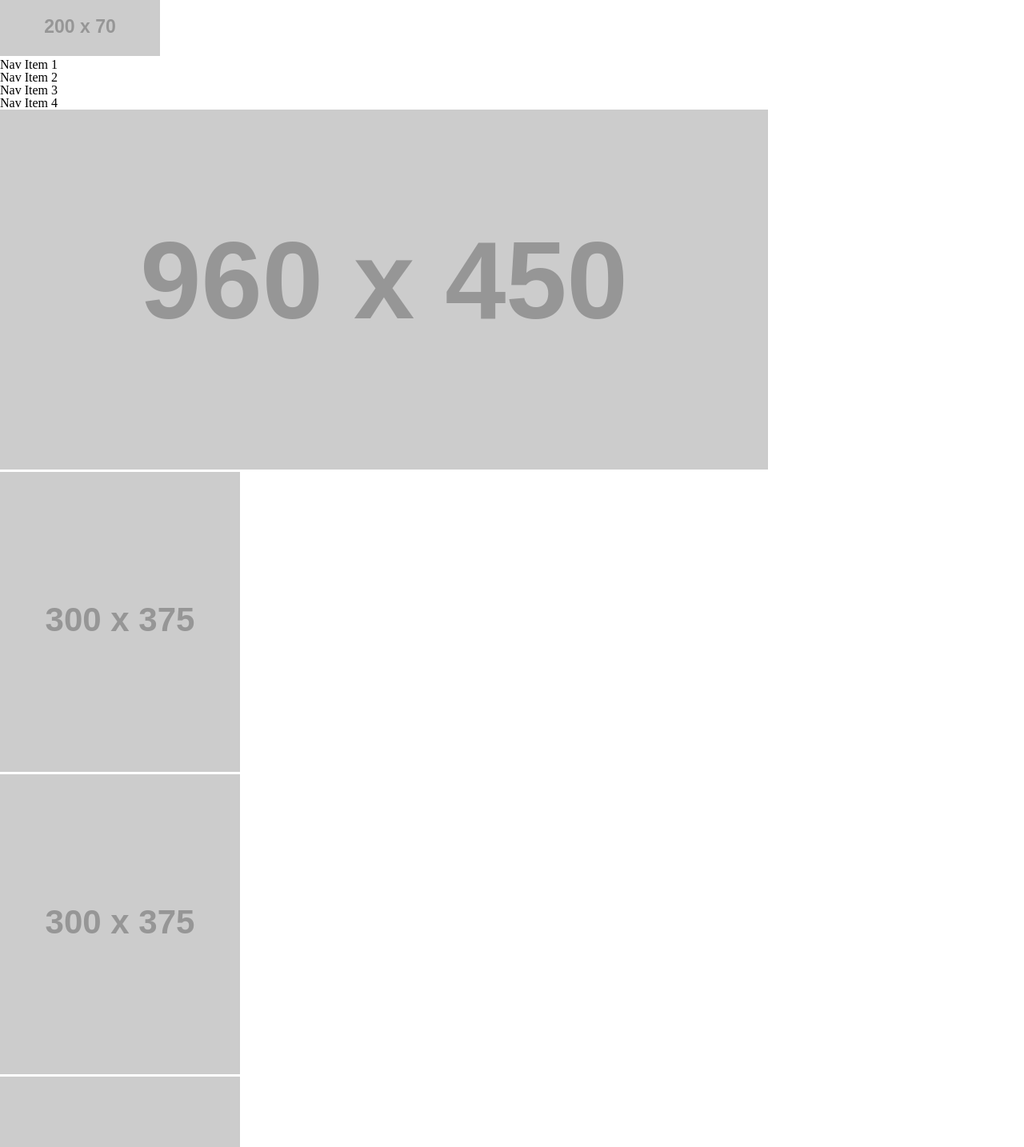
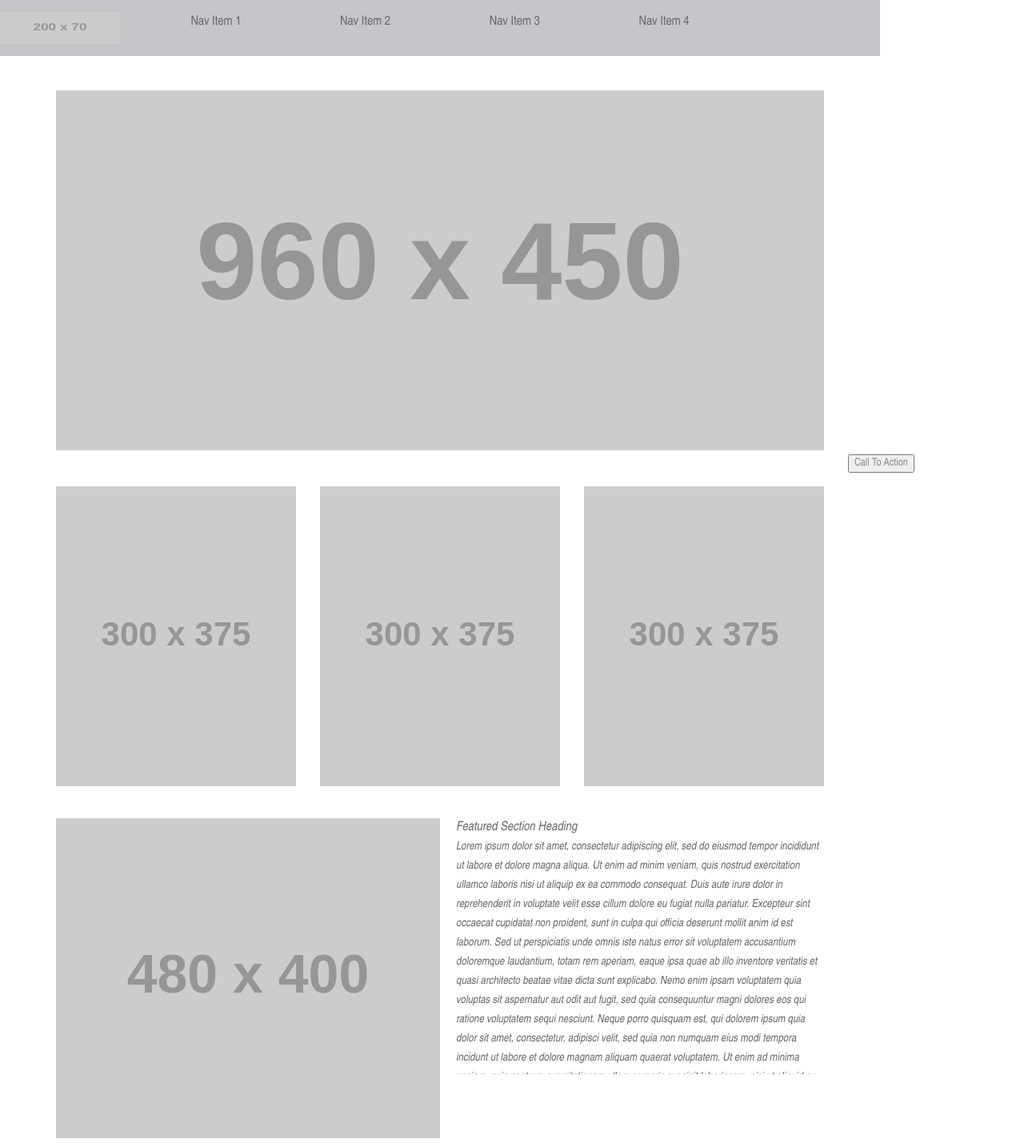
Before and after one commit to annieqton/wirefame_exercise, a plain HTML site: page index.html in a window 1280 px wide. Shown: the top 1434 px of the page at 80% size. Drawn offline with Linux system fonts and the light colour scheme; placeholder pictures from the web are drawn by us.

Commit message:
finished wireframe build out

```diff
--- a/index.html
+++ b/index.html
@@ -8,7 +8,7 @@
     <link rel="stylesheet" href="reset.css">
     <link rel="stylesheet" href="style.css">
 
-    <nav>
+    <nav class="inner">
 
       <img src="http://placehold.it/200x70">
 
@@ -26,17 +26,18 @@
   <main>
     <img src="http://placehold.it/960x450">
 
-    <ul>
+    <ul class="always_three">
       <li><img src="http://placehold.it/300x375"></li>
       <li><img src="http://placehold.it/300x375"></li>
       <li><img src="http://placehold.it/300x375"></li>
     </ul>
 
-    <section>
+    <section class="featured_section">
       <img src="http://placehold.it/480x400">
-      <article>
+
+      <article class="right">
         <h2>Featured Section Heading</h2>
-        <p>Lorem ipsum dolor sit amet, consectetur adipiscing elit, sed do eiusmod tempor incididunt ut labore et dolore magna aliqua. Ut enim ad minim veniam, quis nostrud exercitation ullamco laboris nisi ut aliquip ex ea commodo consequat. Duis aute irure dolor in reprehenderit in voluptate velit esse cillum dolore eu fugiat nulla pariatur. Excepteur sint occaecat cupidatat non proident, sunt in culpa qui officia deserunt mollit anim id est laborum.</p>
+        <p>Lorem ipsum dolor sit amet, consectetur adipiscing elit, sed do eiusmod tempor incididunt ut labore et dolore magna aliqua. Ut enim ad minim veniam, quis nostrud exercitation ullamco laboris nisi ut aliquip ex ea commodo consequat. Duis aute irure dolor in reprehenderit in voluptate velit esse cillum dolore eu fugiat nulla pariatur. Excepteur sint occaecat cupidatat non proident, sunt in culpa qui officia deserunt mollit anim id est laborum. Sed ut perspiciatis unde omnis iste natus error sit voluptatem accusantium doloremque laudantium, totam rem aperiam, eaque ipsa quae ab illo inventore veritatis et quasi architecto beatae vitae dicta sunt explicabo. Nemo enim ipsam voluptatem quia voluptas sit aspernatur aut odit aut fugit, sed quia consequuntur magni dolores eos qui ratione voluptatem sequi nesciunt. Neque porro quisquam est, qui dolorem ipsum quia dolor sit amet, consectetur, adipisci velit, sed quia non numquam eius modi tempora incidunt ut labore et dolore magnam aliquam quaerat voluptatem. Ut enim ad minima veniam, quis nostrum exercitationem ullam corporis suscipit laboriosam, nisi ut aliquid ex ea commodi consequatur? Quis autem vel eum iure reprehenderit qui in ea voluptate velit esse quam nihil molestiae consequatur, vel illum qui dolorem eum fugiat quo voluptas nulla pariatur?</p>
       </article>
       <button>Call To Action</button>
     </section>
--- a/style.css
+++ b/style.css
@@ -0,0 +1,105 @@
+*{
+font-family: "Arial Narrow";
+color: #676768;
+}
+
+
+
+.inner img {
+z-index: 1;
+position: relative;
+display: inline-block;
+top: 0;
+left: 0;
+height: 40px;
+width: 150px;
+margin:15px 10px 15px 0px;
+background-color: black;
+}
+
+.inner ul {
+z-index: 0;
+width: 1100px;
+position: absolute;
+top: 0px;
+left:0px;
+display: inline-block;
+height: 70px;
+text-align: center;
+background-color: #c5c6c9;
+color: #c2c4c6;
+font-family: "Arial Narrow";
+}
+
+.inner li {
+  position: relative;
+  display: inline-block;;
+  padding: 20px 60px 20px 60px;
+}
+
+main {
+margin: 40px 70px 50px 70px;
+}
+
+.always_three img {
+  position: absolute;;
+  float:left;
+  display: inline-block;
+  margin-top: 40px;
+  margin-right: 30px;
+}
+
+.always_three img:last-child{
+  position: relative;
+  float:left;
+  display: inline-block;
+  margin-top: 40px;
+  margin-right: 30px;
+}
+
+
+.featured_section img {
+  clear:both;
+  position: relative;
+  float: left;
+  width: 480px;
+
+  margin: 40px 10px 40px 0px;
+}
+
+
+.right {
+  position: relative;
+  display: inline;
+  width: 460px;
+  float:left;
+  margin-top: 40px;
+  height: 320px;
+  overflow: auto;
+  font-size: 14px;
+  font-style: italic;
+  line-height: 24px;
+  margin-left: 10px;
+
+}
+
+h2 {
+  font-size: 16px;
+}
+
+button {
+  position: relative;
+  display: inline-block;
+  text-decoration: none;
+  color: #888;
+  position: relative;
+  display: inline-block;
+}
+
+footer {
+  clear: both;
+  height: 100px;
+  background-color: #c5c6c9;
+
+
+}
```
